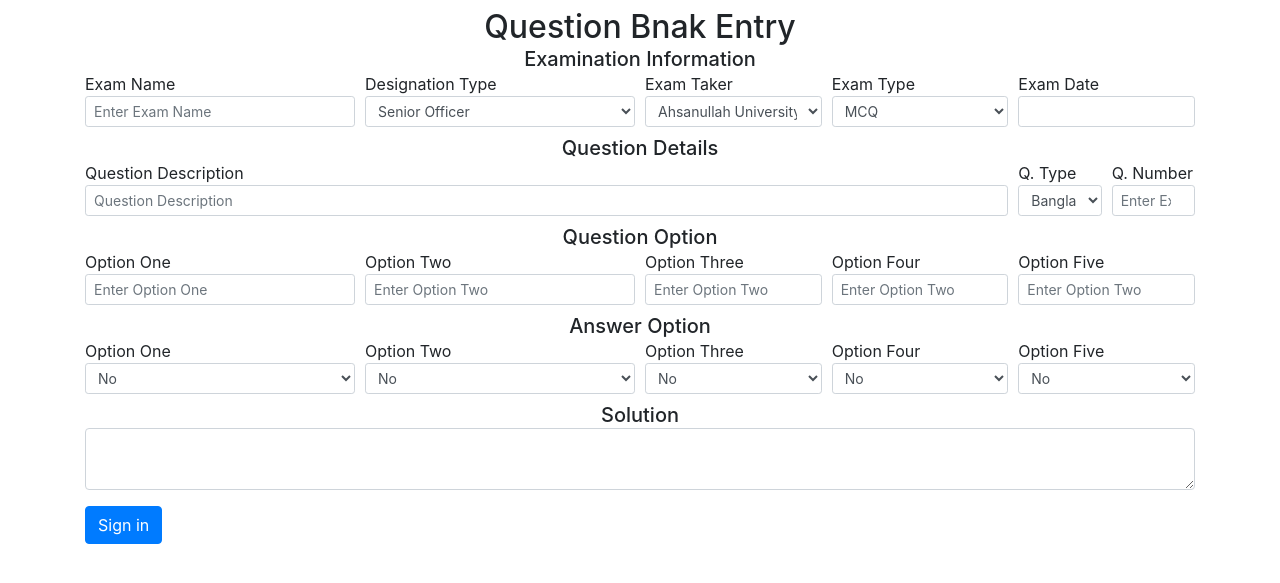
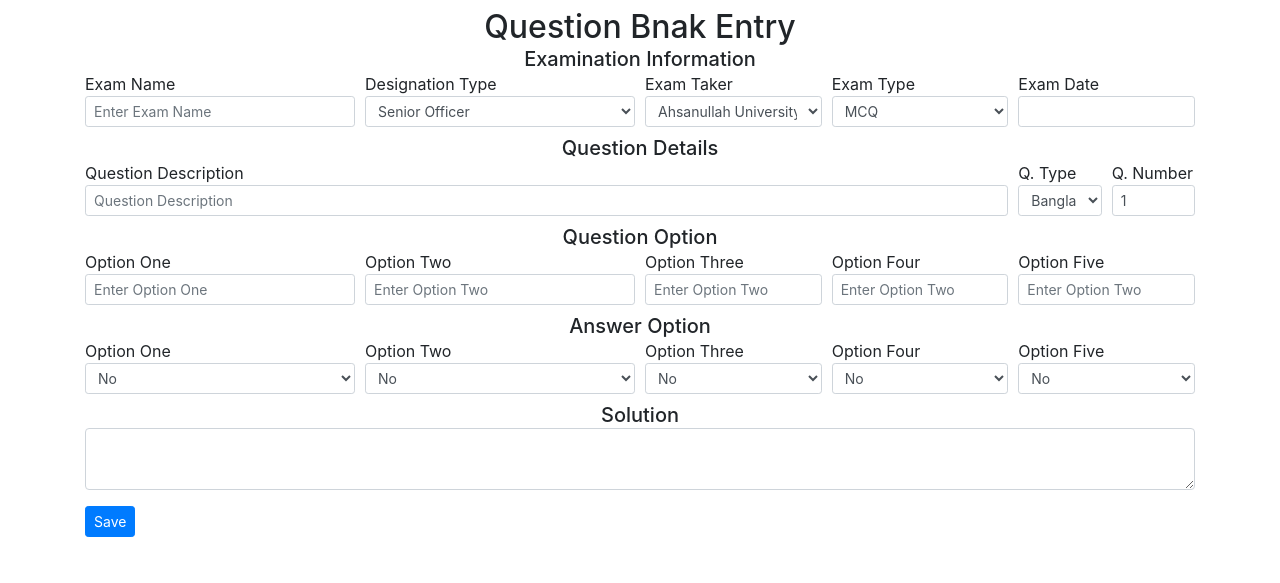
Before and after one commit to patwary88/fileUpload, a PHP site: page /q_bank/question_bank_entry.php in a window 1280 px wide. Shown: the top 583 px of the page. Run offline with PHP 8.4, Linux system fonts and the light colour scheme; data that the repository does not hold is empty.

Commit message:
myproject

```diff
--- a/includes/array_function.php
+++ b/includes/array_function.php
@@ -3,7 +3,7 @@
 	$file_type_arr = array(1=>'TXT',2=>'Excel',3=>'DOC',4=>'PDF');
 	$exam_type_arr = array(1=>"MCQ",2=>"Written");
 
-	$designation_type = array(1=>'Senior Officer',2=>'Officer',3=>'Officer (Cash)',4=>'Officer (FF)',5=>'Senior Officer (FF)',6=>'Assistant Manager',7=>'Data Entry Operator',8=>'Senior Executive Officer',9=>'Assistant Programmer',10=>'Senior Officer (ICT)',11=>'Assistant Director');
+	$designation_type = array(1=>'Senior Officer',2=>'Officer',3=>'Officer (Cash)',4=>'Officer (FF)',5=>'Senior Officer (FF)',6=>'Assistant Manager',7=>'Data Entry Operator',8=>'Senior Executive Officer',9=>'Assistant Programmer',10=>'Senior Officer (ICT)',11=>'Assistant Director',11=>'Officer (IT/ICT)');
 
 	$exam_taker_arr = array(1=>"Ahsanullah University of Science and Technology ( AUST )",2=>"Arts Faculty ( DU )");
 	$question_type_arr = array(1=>'Bangla',2=>'English',3=>'Math',4=>'General Knowledge',5=>'ICT');
--- a/includes/db_connection.php
+++ b/includes/db_connection.php
@@ -5,6 +5,9 @@
 	$DB_PASS = "";
 	$DB_NAME = "study_room";
 	$conn = mysqli_connect($DB_HOST,$DB_USER,$DB_PASS,$DB_NAME);
+	mysqli_query($conn,'SET CHARACTER SET utf8');
+	mysqli_query($conn,"SET SESSION collation_connection ='utf8_general_ci'");
+
 
 	function sql_select($query){
 		global $conn;
--- a/q_bank/question_bank_entry.php
+++ b/q_bank/question_bank_entry.php
@@ -1,5 +1,12 @@
 <?php
     require_once('../includes/common.php');
+
+    $qusnum  = return_max_id("sr_pre_exam_question_dtls","question_number",$where_cond="");
+    if (empty($qusnum)) {
+    	$qusNumber = 1;
+    }else{
+    	$qusNumber = $qusnum+1;
+    }
 ?>
 <!doctype html>
 <html lang="en">
@@ -7,6 +14,7 @@
 <meta charset="utf-8">
 <meta charset="utf-8">
 <meta name="viewport" content="width=device-width, initial-scale=1">
+<meta http-equiv="Content-Type" content="text/html; charset=utf-8">
 <title>File Upload</title>
 
 <link rel="stylesheet" type="text/css" href="../resources/bootstrap.min.css">
@@ -26,17 +34,13 @@
   		line-height: 10px;
 	}
 </style>
-
-
-
-
 </head>
 <body>
 	<div class="container">
 		<h6 style="text-align: center;color: green;" id="response_msg"></h6>
 	  <h2 style="text-align: center;">Question Bnak Entry</h2>
 	  <h5 style="text-align: center;">Examination Information</h5>
-	  <form method="POST" id="question_bank" name="question_bank" action="#">
+	  <form method="POST" id="question_bank" name="question_bank" action="#" accept-charset="utf-8">
 			<div class="form-row">
 			    <div class="form-group col-sm-3">
 			      <label for="exam_name">Exam Name</label>
@@ -103,7 +107,7 @@
 				</div>
 				<div class="form-group col-sm-1">
 			      <label for="txt_question_number">Q. Number</label>
-			       <input type="number" class="form-control form-control-sm" id="txt_question_number" name="txt_question_number" placeholder="Enter Exam Name" min="1" max="200">
+			       <input type="number" class="form-control form-control-sm" id="txt_question_number" name="txt_question_number" placeholder="Enter Exam Name" min="1" max="200" value="<?php echo $qusNumber; ?>">
 				</div>
 		    </div>
 			<h5 style="text-align: center;">Question Option</h5>
@@ -208,7 +212,7 @@
 			    <textarea class="form-control" id="txt_question_solution" name="txt_question_solution" rows="2"></textarea>
 			</div>
 
-			<button type="submit" class="btn btn-primary">Sign in</button>
+			<button type="submit" class="btn btn-primary btn-sm">Save</button>
 		</form>
 	</div>
 	<script type="text/javascript" src="../resources/jquery.min.js"></script>
@@ -227,13 +231,25 @@
 	        cache: false,
 	        url: url,
 	        success: function(data){
-	            if (data==1) {
+	        	var call_back=	data.split('**');
+	            if (call_back[0]==1) {
 					$("#response_msg").html("Data Success Fully Saved.");
 					$("#response_msg").fadeOut(1000);
-	            }else if (data==2) {
+	            }else if (call_back[0]==2) {
 	            	$("#response_msg").html("Data Not Inserted.");
 					$("#response_msg").fadeOut(1000);
 	            }
+
+	            $('#exam_name').val('');
+	            $('#question_description').val('');
+	            $('#txt_question_opt1').val('');
+	            $('#txt_question_opt2').val('');
+	            $('#txt_question_opt3').val('');
+	            $('#txt_question_opt4').val('');
+	            $('#txt_question_opt5').val('');
+	            $('#txt_question_solution').val('');
+	            $('#txt_question_number').val(call_back[1]);
+
 	        }
 	    });
 	    return false;
```
Also changed, not shown: q_bank/requires/question_bank_entry_controller.php (+14 -2 lines).
